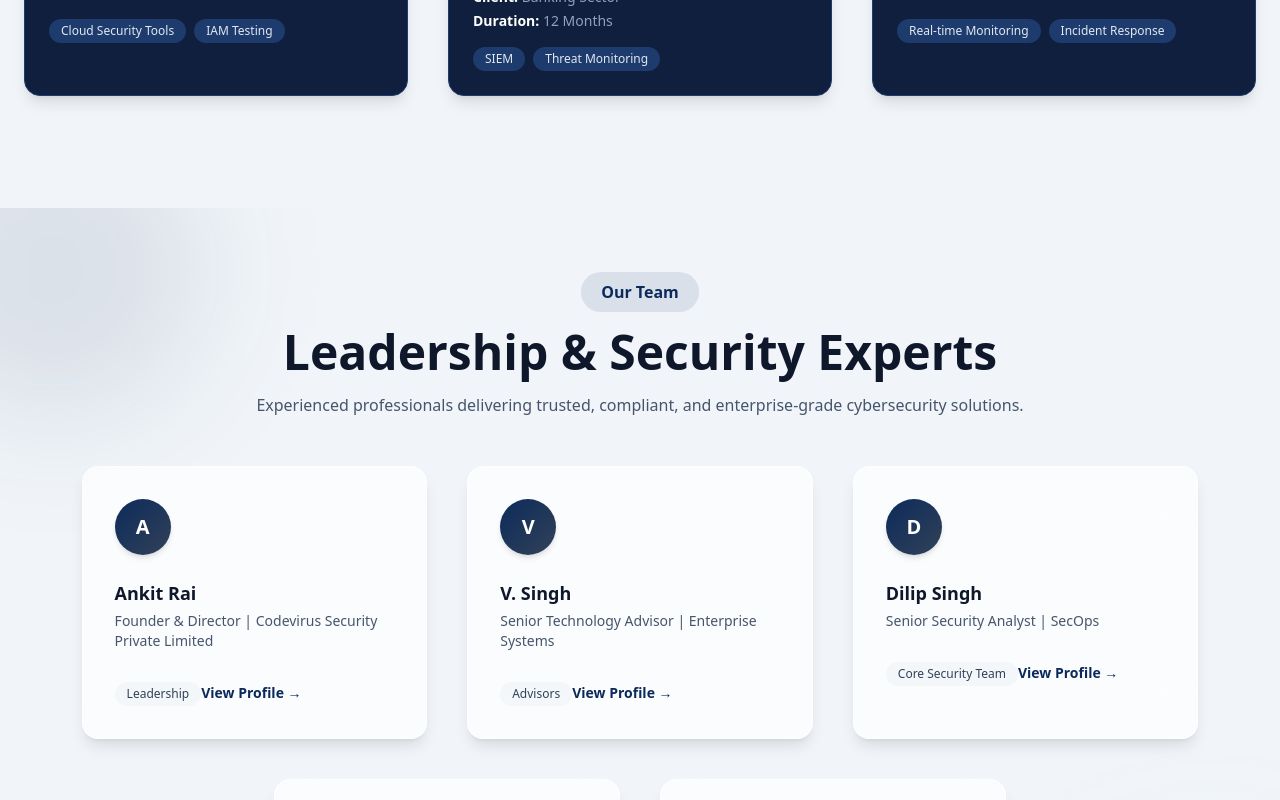
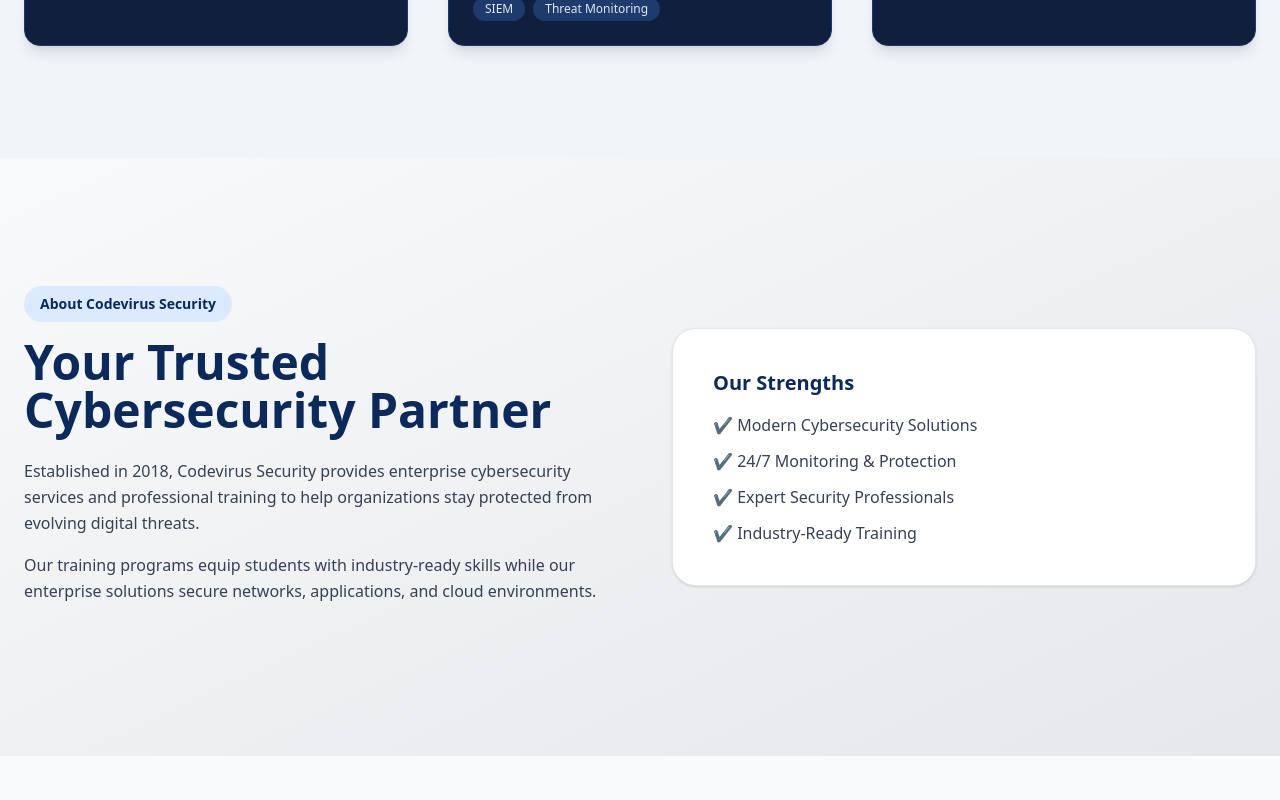
Before and after one commit to Anshika1820/codevirussec, a React app: page / in a window 1280 px wide. Shown: the part 5780-6580 px from the top of the page. Built offline with nearby package versions, Linux system fonts and the light colour scheme; the HTML template or start-up script is replaced by a standard one.

Commit message:
Update Home.jsx

```diff
--- a/src/Pages/Home.jsx
+++ b/src/Pages/Home.jsx
@@ -13,7 +13,7 @@ const Home = () => {
   }, []);
 
   return (
-    <div className="overflow-hidden">
+    <div className="overflow-hidden -mt-[50px]">
       {/* HERO SECTION */}
       <section
         id="home"
@@ -104,7 +104,6 @@ const Home = () => {
 
       <Services />
       <Project/>
-      <Team/>
       <About />
 
     </div>
```
